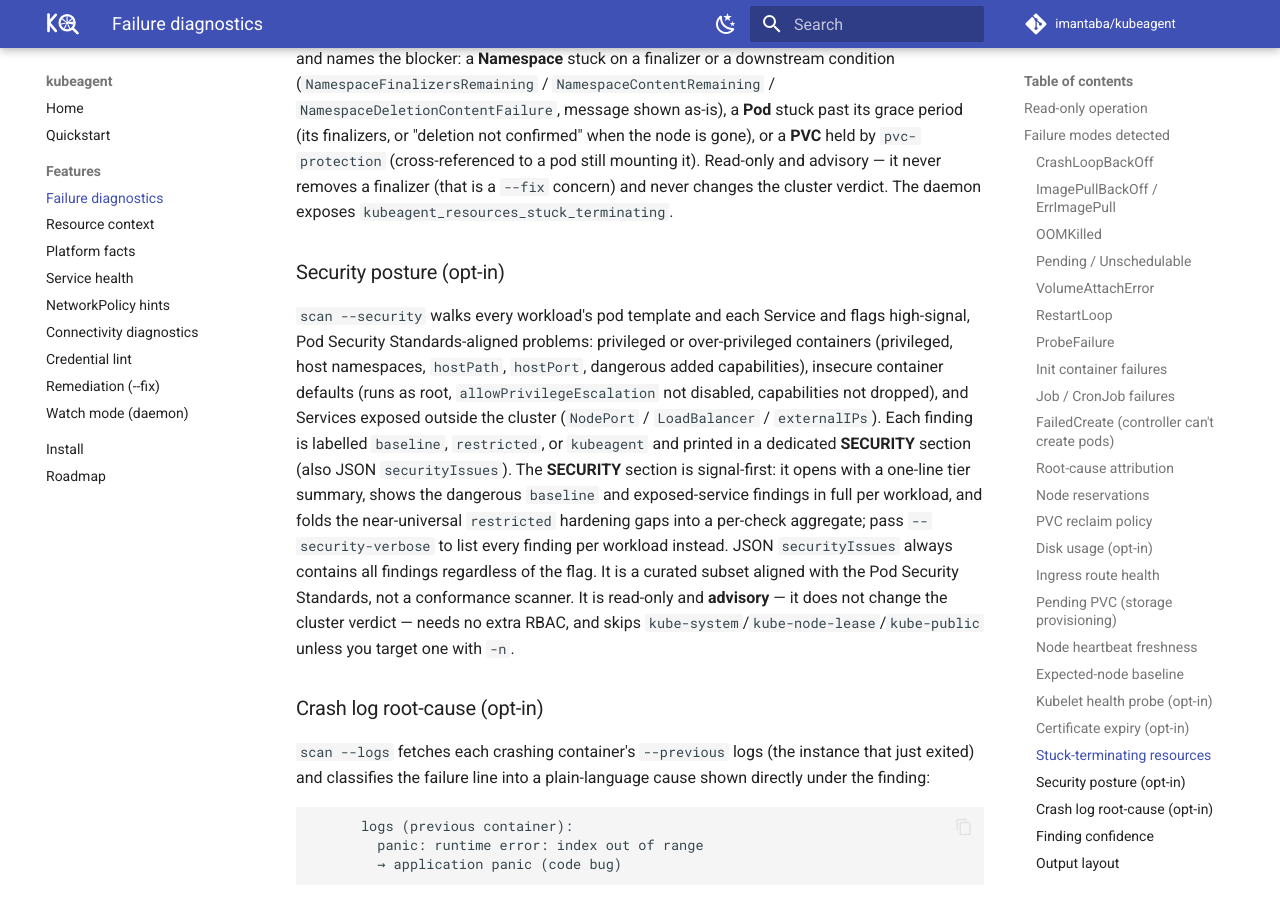
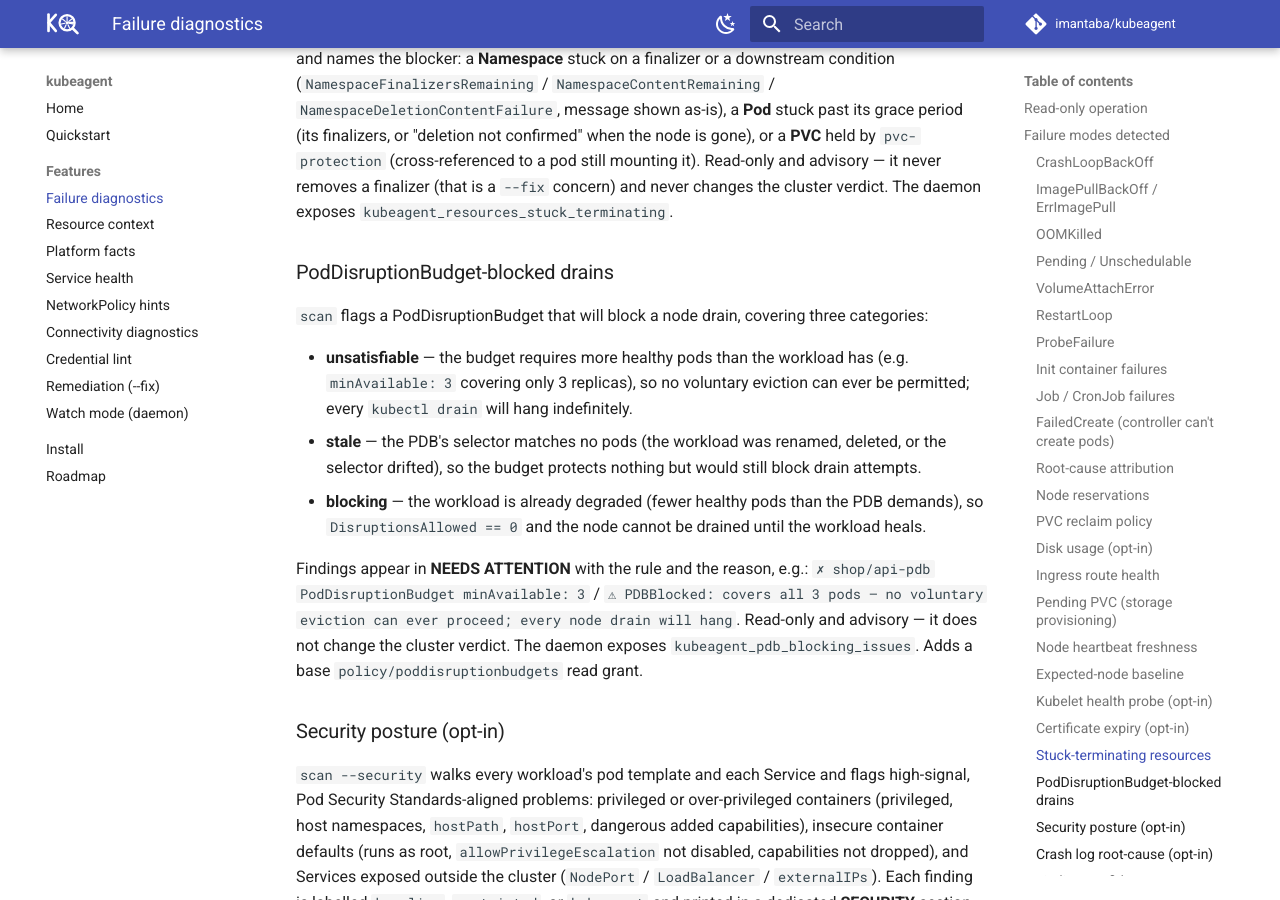
Before and after one commit to imantaba/kubeagent, an MkDocs documentation site: the page built from website/docs/features/diagnostics.md, in a window 1280 px wide and 900 px high, scrolled down 6354 px. Built offline with MkDocs 1.6.1 and Material for MkDocs 9.7.7, drawn with Linux system fonts in a browser that asks for light colours; comment, search, counter and statistics services are not loaded.

Commit message:
test+docs: golden coverage and documentation for PDB-blocked drains

```diff
--- a/website/docs/features/diagnostics.md
+++ b/website/docs/features/diagnostics.md
@@ -270,6 +270,28 @@ mounting it). Read-only and advisory — it never removes a finalizer (that is a
 `--fix` concern) and never changes the cluster verdict. The daemon exposes
 `kubeagent_resources_stuck_terminating`.
 
+### PodDisruptionBudget-blocked drains
+
+`scan` flags a PodDisruptionBudget that will block a node drain, covering three
+categories:
+
+- **unsatisfiable** — the budget requires more healthy pods than the workload has
+  (e.g. `minAvailable: 3` covering only 3 replicas), so no voluntary eviction can
+  ever be permitted; every `kubectl drain` will hang indefinitely.
+- **stale** — the PDB's selector matches no pods (the workload was renamed,
+  deleted, or the selector drifted), so the budget protects nothing but would
+  still block drain attempts.
+- **blocking** — the workload is already degraded (fewer healthy pods than the PDB
+  demands), so `DisruptionsAllowed == 0` and the node cannot be drained until the
+  workload heals.
+
+Findings appear in **NEEDS ATTENTION** with the rule and the reason, e.g.:
+`✗ shop/api-pdb  PodDisruptionBudget  minAvailable: 3` / `⚠ PDBBlocked: covers
+all 3 pods — no voluntary eviction can ever proceed; every node drain will hang`.
+Read-only and advisory — it does not change the cluster verdict. The daemon
+exposes `kubeagent_pdb_blocking_issues`. Adds a base
+`policy/poddisruptionbudgets` read grant.
+
 ### Security posture (opt-in)
 
 `scan --security` walks every workload's pod template and each Service and flags
```
Also changed, not shown: website/docs/features/watch-mode.md (+1 -0 lines), website/docs/roadmap.md (+8 -4 lines), CHANGELOG.md, README.md, 2 other files.
